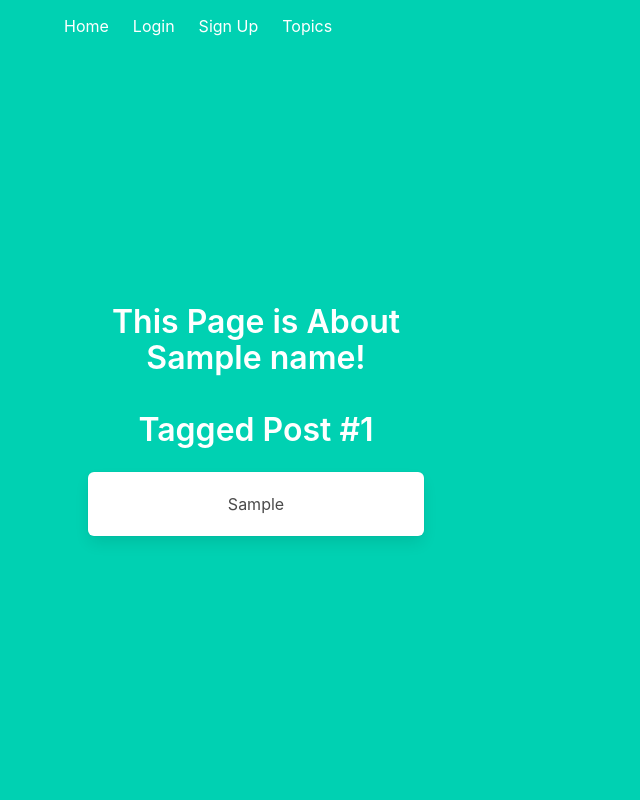
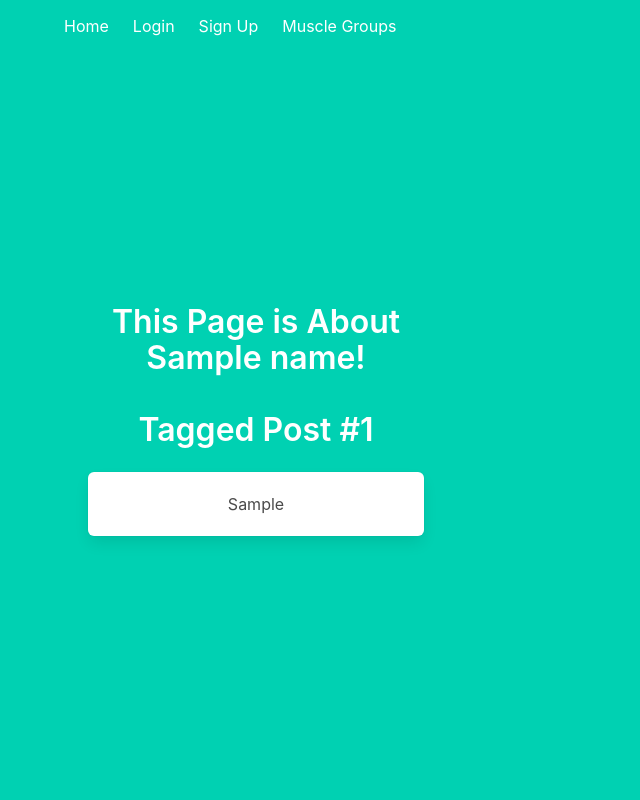
Before and after one commit to Bkim057/CS407-Project, a Python web app: template templates/topic.html in a window 1280 px wide. Shown: the whole page, without its empty margins (0-640 px from the left). Run offline with Jinja, Linux system fonts and the light colour scheme; the template is opened without the code that fills it: most values are stand-ins (such as "Sample title", 1, 10 or a date in 2020).

Commit message:
changing front end indications of topics to muscle groups

```diff
--- a/profile.py
+++ b/profile.py
@@ -230,7 +230,7 @@ def follow_topic(id):
 def unfollow_topic(id):
     #topic = Topic.query.filter_by(id=id).first()
     if not current_user.is_following_topic(id):
-        flash("You don't follow this topic!")
+        flash("You don't follow this muscle group!")
         return redirect(url_for('prof.view_topic', id=id))
     current_user.unfollow_topic(id)
     db.session.commit()
@@ -335,7 +335,7 @@ def all_following_page():
     topics_html_string = ""
     if len(topics) == 0:
         topics_html_string += "<div class=\"box\">\
-                                    <h3>You don't folllow any topics!</h3>\
+                                    <h3>You don't folllow any muscle groups!</h3>\
                                 </div>"
     else:
         for topic in topics:
--- a/templates/all_following.html
+++ b/templates/all_following.html
@@ -4,7 +4,7 @@
 <div class="columns">
 
   <div class="column">
-    <h1 class="title">Followed Topics</h1>
+    <h1 class="title">Followed Muscle Groups</h1>
     {{ topics_string|safe }}
   </div>
 
--- a/templates/base.html
+++ b/templates/base.html
@@ -62,7 +62,7 @@
                             {% endif %}
 
                             <a href="{{ url_for('topics.all_topics_page') }}" class="navbar-item">
-                                Topics
+                                Muscle Groups
                             </a>
 
                             {% if current_user.is_authenticated %}
--- a/templates/profile.html
+++ b/templates/profile.html
@@ -58,7 +58,7 @@
 
     <form action="/disp_timeline/{{ id }}/0/Topic">
       <button class="button is-block is-info is-large is-fullwidth" value="Followed Topics" name="action" button
-        style="margin:5px;">Followed Topics Timeline</button>
+        style="margin:5px;">Followed Muscle Groups Timeline</button>
     </form>
 
 
--- a/templates/topic.html
+++ b/templates/topic.html
@@ -42,11 +42,11 @@
     <!-- since it is given to it by the view_profile() function     -->
     {%if not current_user.is_following_topic(id) %}
       <button class="button is-block is-info is-large is-fullwidth" onclick="location.href='/follow_topic/{{ id }}';" type="button" value="Follow Topic" name="action" button
-        style="margin:5px;">Follow This Topic!</button>
+        style="margin:5px;">Follow This Muscle Group!</button>
     {% else %}
     <h1>No longer interested in {{ name }}?</h1>
     <button class="button is-block is-info is-large is-fullwidth" onclick="location.href='/unfollow_topic/{{ id }}';" type="button" value="Follow Topic" name="action" button
-      style="margin:5px;">Unfollow This Topic!</button>
+      style="margin:5px;">Unfollow This Muscle Group!</button>
     {% endif %}
   </div>
   {% endif %}
--- a/templates/topics_page.html
+++ b/templates/topics_page.html
@@ -5,9 +5,9 @@
 
   {% if current_user.is_authenticated %}
 
-  <label> Make a New Topic
+  <label> Make a New Muscle Group
     <form action="/new_topic">
-      <input type="text" placeholder="Create a New Topic.." id="topicname"name="tname"maxlength="20">
+      <input type="text" placeholder="Create New Group.." id="topicname"name="tname"maxlength="20">
       <button type="submit">Create</button>
     </form>
   </label>
@@ -15,7 +15,7 @@
   {% endif %}
 
   <div class="column is-4 is-offset-4">
-    <h1 class="title">Existing Topics</h1>
+    <h1 class="title">Existing Muscle Group</h1>
     {{ topics_string|safe }}
   </div>
 </div>
--- a/topics.py
+++ b/topics.py
@@ -26,7 +26,7 @@ def topic_to_html(name, id):
     html_string =  "<div class=\"box\">\
                         <h3>" + str(name) + "</h3>\
                         <form action=\"/view_topic/" + str(id) + "/" + str("0") + "\">\
-                            <button>View this Topic</button>\
+                            <button>View Workouts</button>\
                         </form>\
                     </div>"
     return html_string
```
